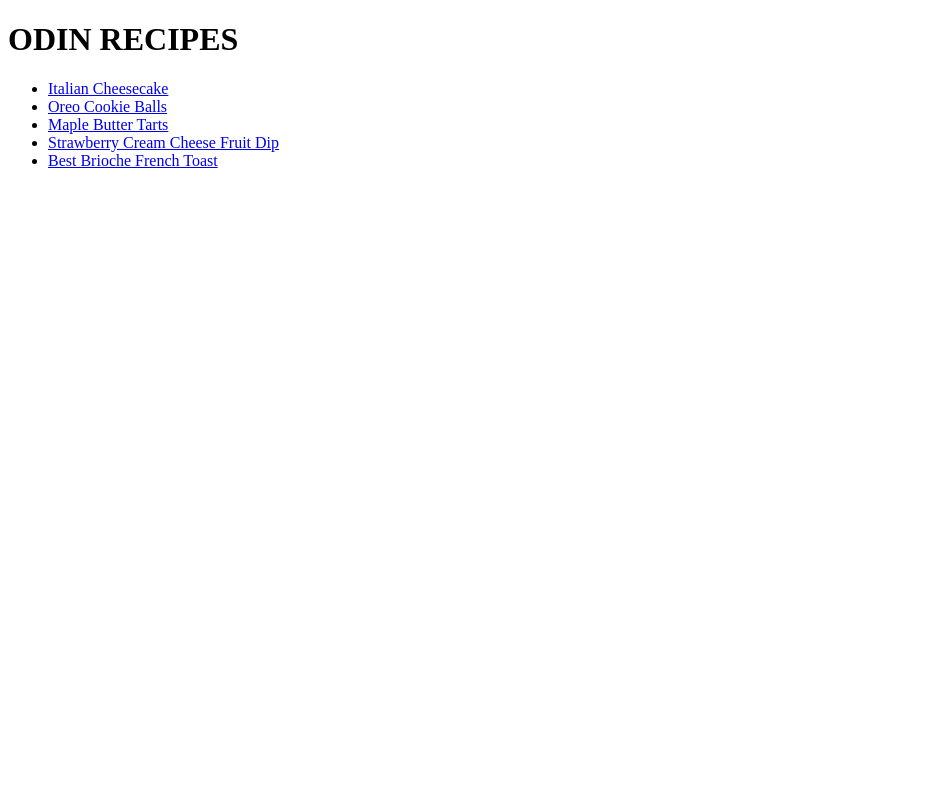
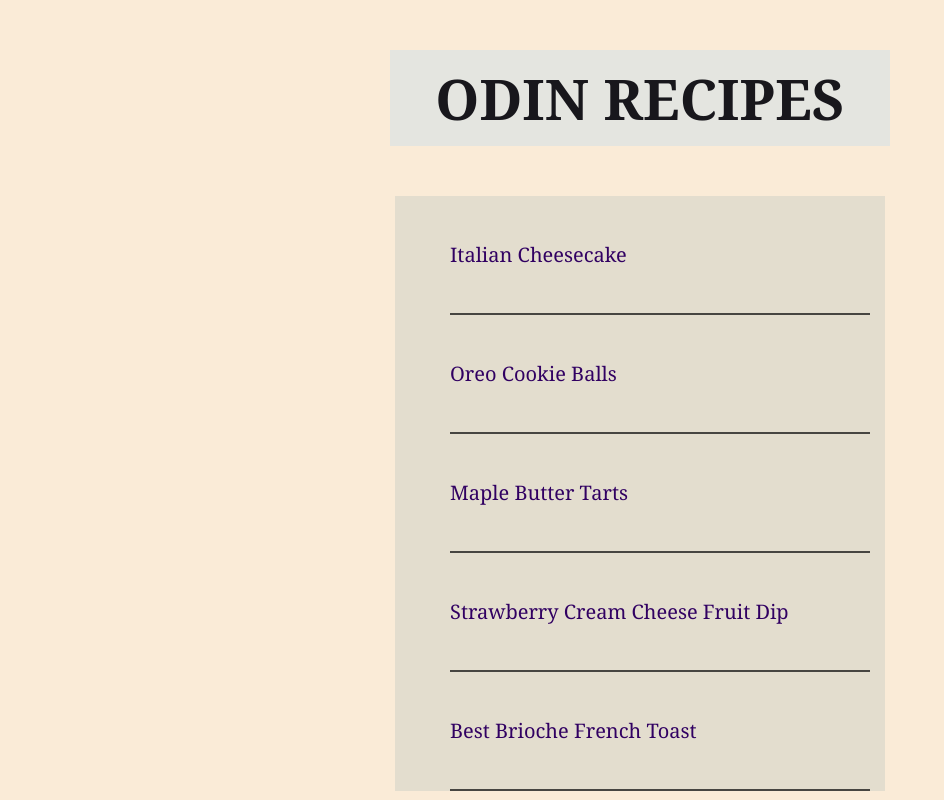
Before and after one commit to gianni-porto/odin-recipes, a plain HTML site: page index.html in a window 1280 px wide. Shown: the whole page, without its empty margins (0-944 px from the left). Drawn offline with Linux system fonts and the light colour scheme.

Commit message:
update readme.md and add style.css

```diff
--- a/index.html
+++ b/index.html
@@ -5,10 +5,11 @@
   <meta name="viewport" content="width=device-width, initial-scale=1.0">
   <meta http-equiv="X-UA-Compatible" content="ie=edge">
   <title>odin recipes</title>
+  <link rel="stylesheet" href="style.css">
 </head>
 <body>
   <h1>ODIN RECIPES</h1>
-  <ul>
+  <ul id="recipes-list">
     <li><a href="./recipes/italian-cheesecake.html">Italian Cheesecake</a></li>
     <li><a href="./recipes/oreo-cookie-balls.html">Oreo Cookie Balls</a></li>
     <li><a href="./recipes/maple-butter-tarts.html">Maple Butter Tarts</a></li>
--- /dev/null
+++ b/style.css
@@ -0,0 +1,12 @@
+body{background: #faebd7;padding: 0;margin: 0;font-family: georgia,serif;}
+
+a{text-decoration: none;font-size: 20px;color:inherit;}
+h1{font-size: 56px;text-align: center;background: #e4e5e0; padding: 10px 25px;max-width: 450px;margin: 50px auto;color: #18171c;}
+
+
+
+
+
+#recipes-list{list-style-type: none;max-width: 450px;background: #e3ddce;margin: 0 auto;}
+#recipes-list li{padding: 45px 0;border-bottom: 2px solid #474541;margin: 0 15px;color:#310062}
+#recipes-list li a:hover{color:#000080;}
```
Also changed, not shown: 1 other file.
